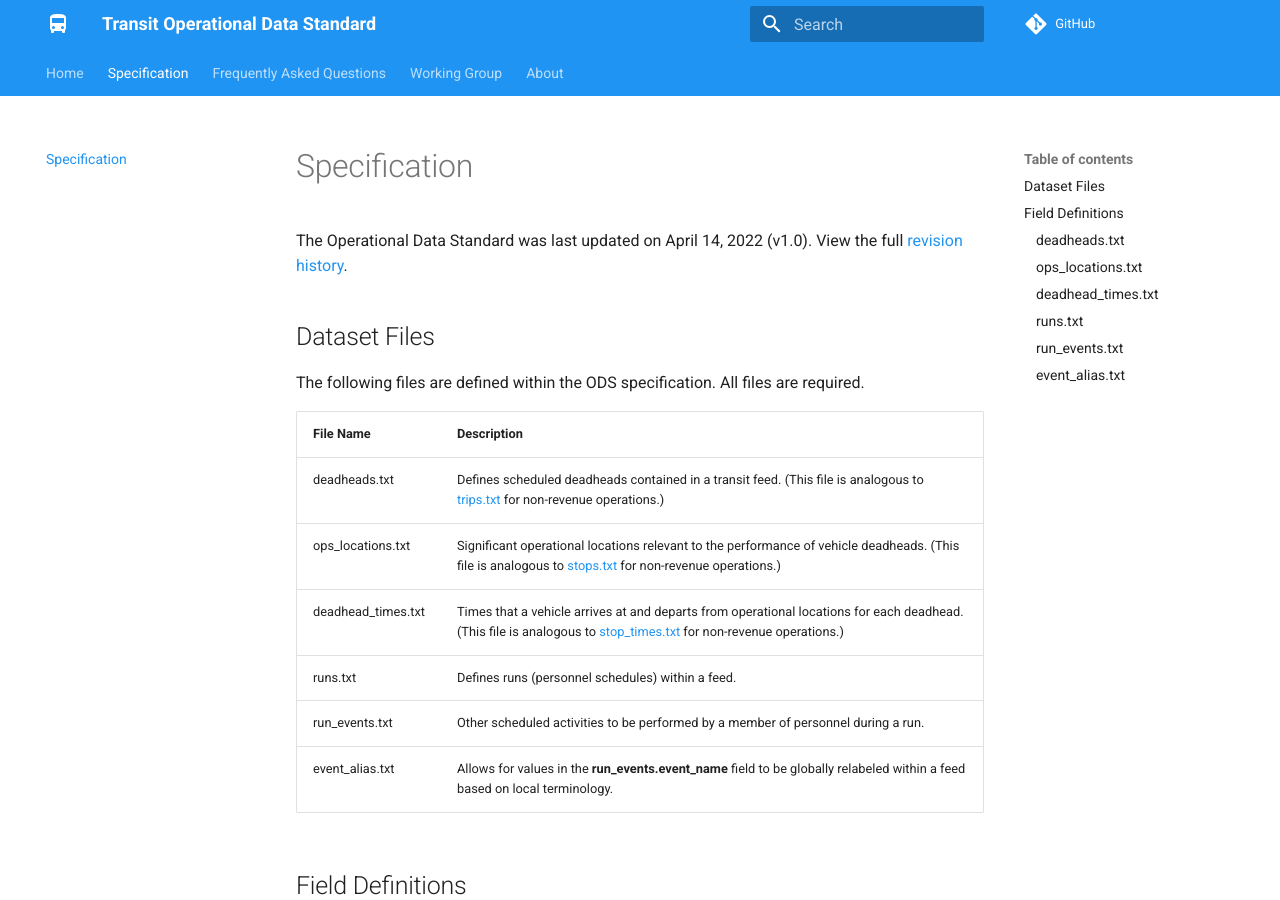
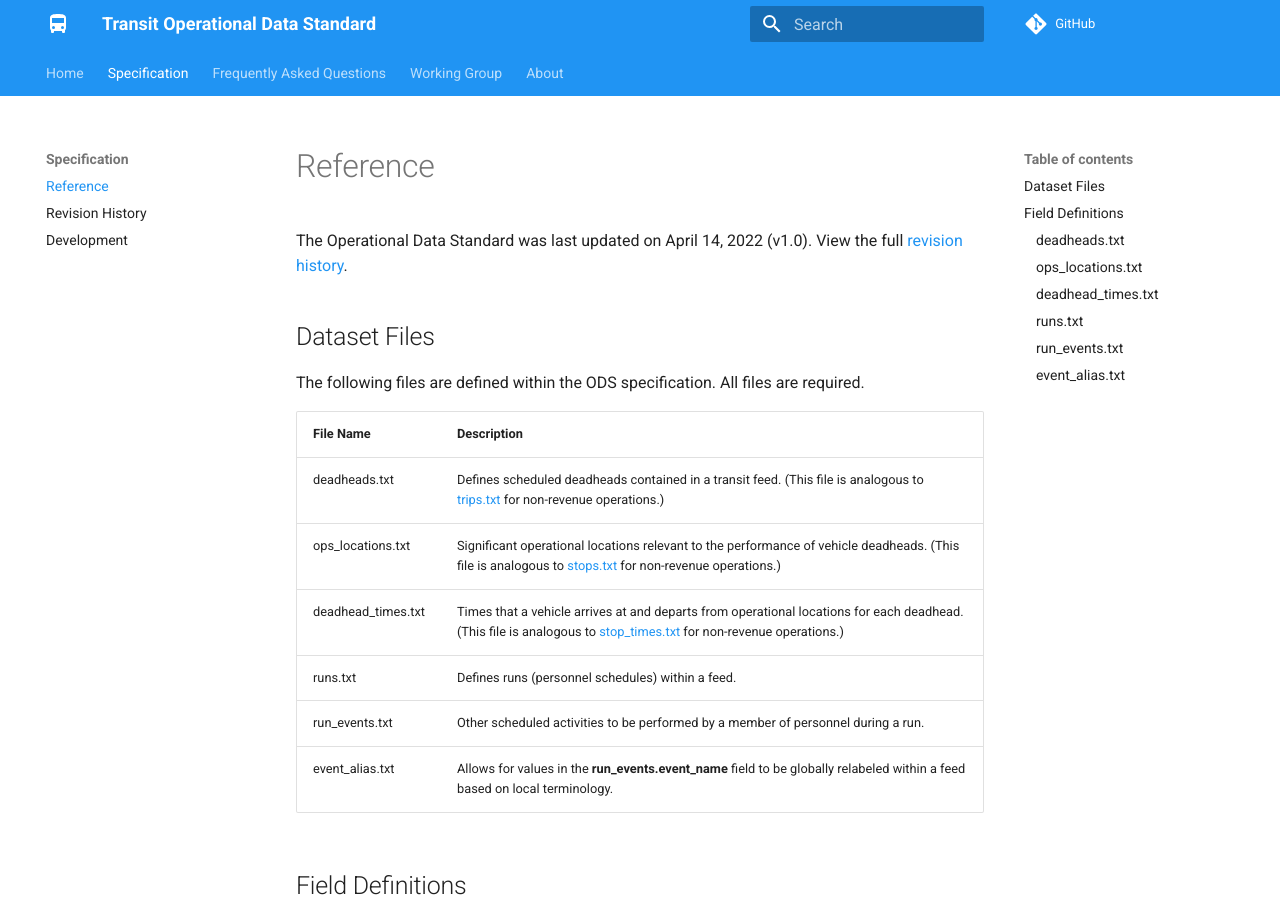
Before and after one commit to cal-itp/operational-data-standard, an MkDocs documentation site: the page built from docs/spec/index.md, in a window 1280 px wide and 900 px high. Built offline with MkDocs 1.6.1 and Material for MkDocs 9.7.7, drawn with Linux system fonts in a browser that asks for light colours; nearby versions of some CDN libraries; comment, search, counter and statistics services are not loaded.

Commit message:
refactor spec into a section, placeholders for additional pages

```diff
--- /dev/null
+++ b/docs/spec/development.md
@@ -0,0 +1,3 @@
+# Specification Development
+
+> placeholder
--- a/docs/spec.md
+++ b/docs/spec/index.md
@@ -1,6 +1,6 @@
-# Specification
+# Reference
 
-The Operational Data Standard was last updated on April 14, 2022 (v1.0). View the full [revision history](revision-history.md).
+The Operational Data Standard was last updated on April 14, 2022 (v1.0). View the full [revision history](./revision-history.md).
 
 ## Dataset Files
 
--- /dev/null
+++ b/docs/spec/revision-history.md
@@ -0,0 +1,3 @@
+# Revision History
+
+> placeholder
```
Also changed, not shown: docs/index.md (+1 -1 lines), docs/.pages, docs/spec/.pages (added).
